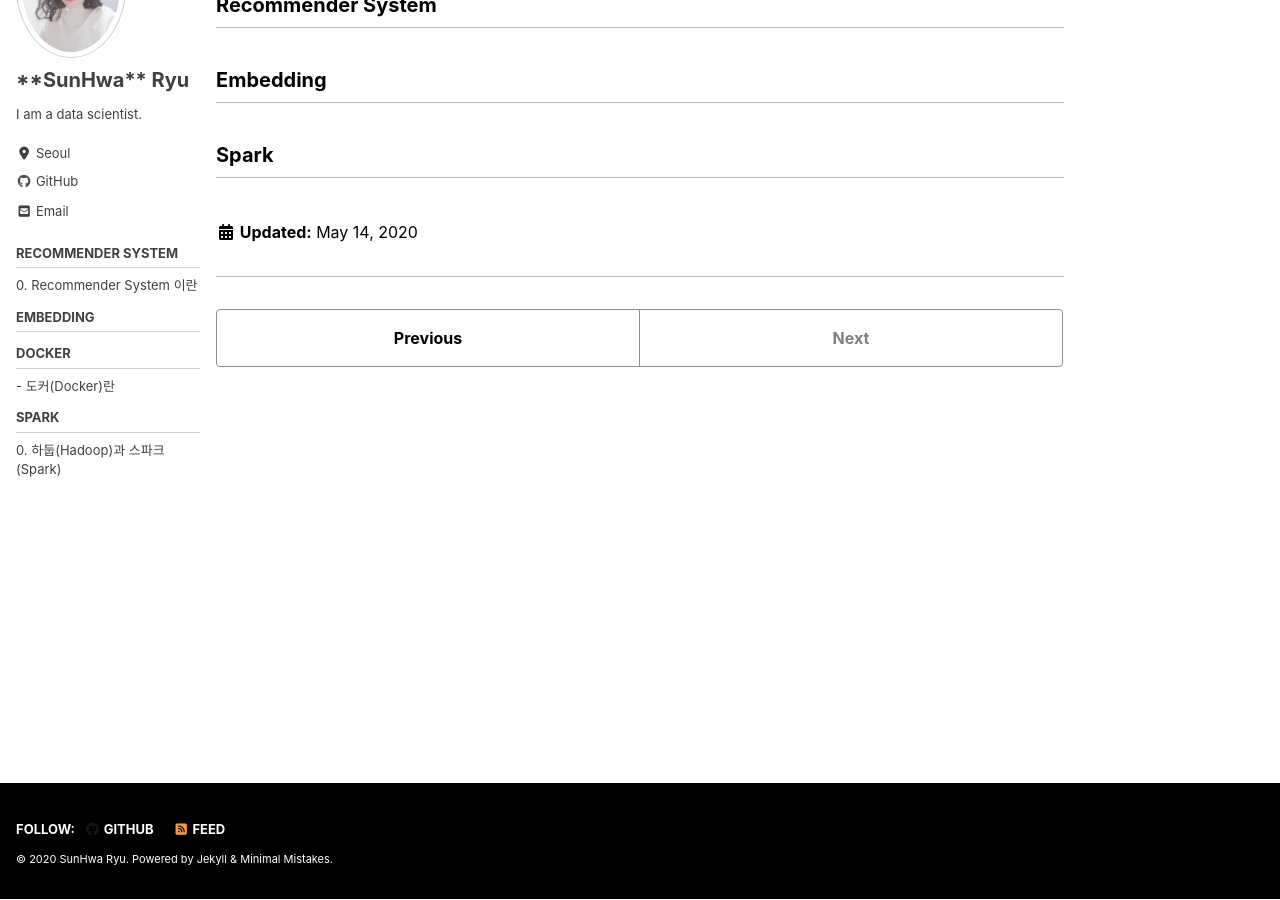
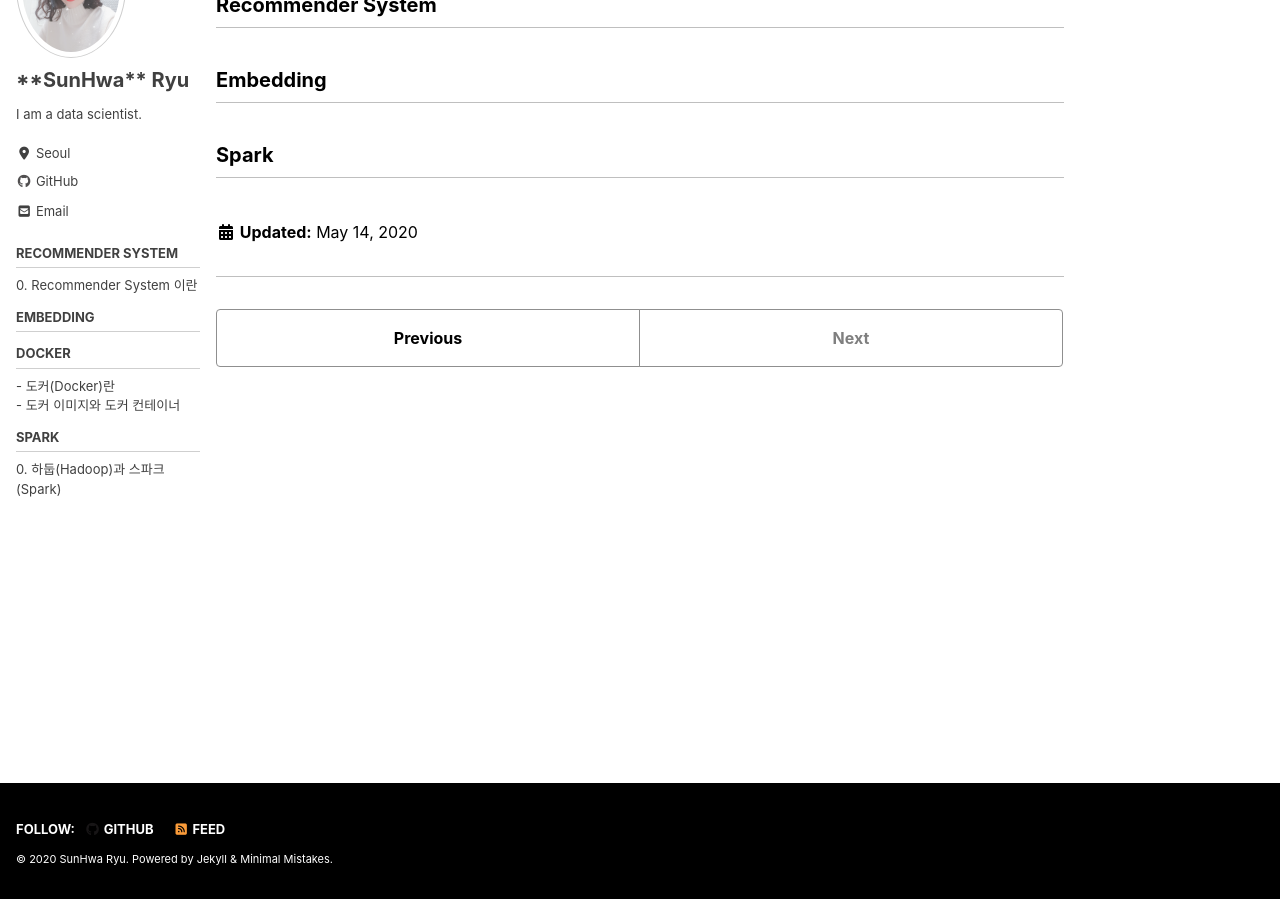
Before and after one commit to MinPinSunHwa/suna.github.io, a Jekyll site: the page built from _study/study.md, in a window 1280 px wide and 900 px high, scrolled down 166 px. Built offline with Jekyll 4.4.1, drawn with Linux system fonts in a browser that asks for light colours; cached includes are drawn as plain includes; nearby versions of some CDN libraries.

Commit message:
Update navigation.yml

```diff
--- a/_data/navigation.yml
+++ b/_data/navigation.yml
@@ -54,8 +54,10 @@ study:
   - title: "Embedding"
   - title: "Docker"
     children:
-        - title: "- 도커(Docker)란"
-          url: /study/docker/0/
+      - title: "- 도커(Docker)란"
+        url: /study/docker/0/
+      - title: "- 도커 이미지와 도커 컨테이너"
+        url: /study/docker/1/
   - title: "Spark"
     children:
       - title: "0. 하둡(Hadoop)과 스파크(Spark)"
```
